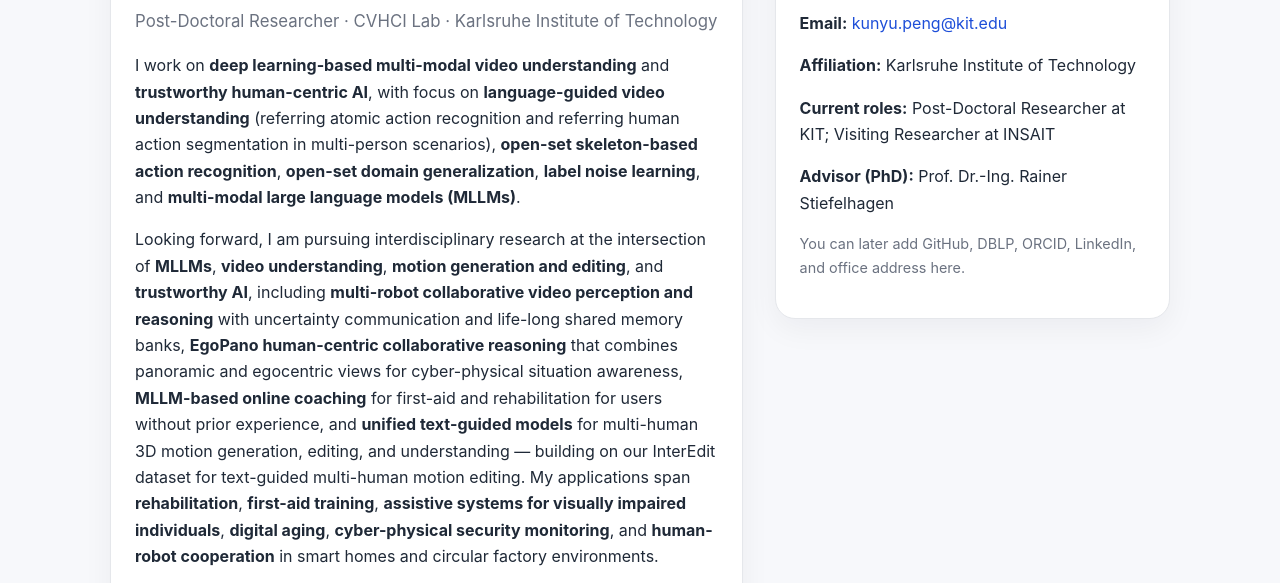
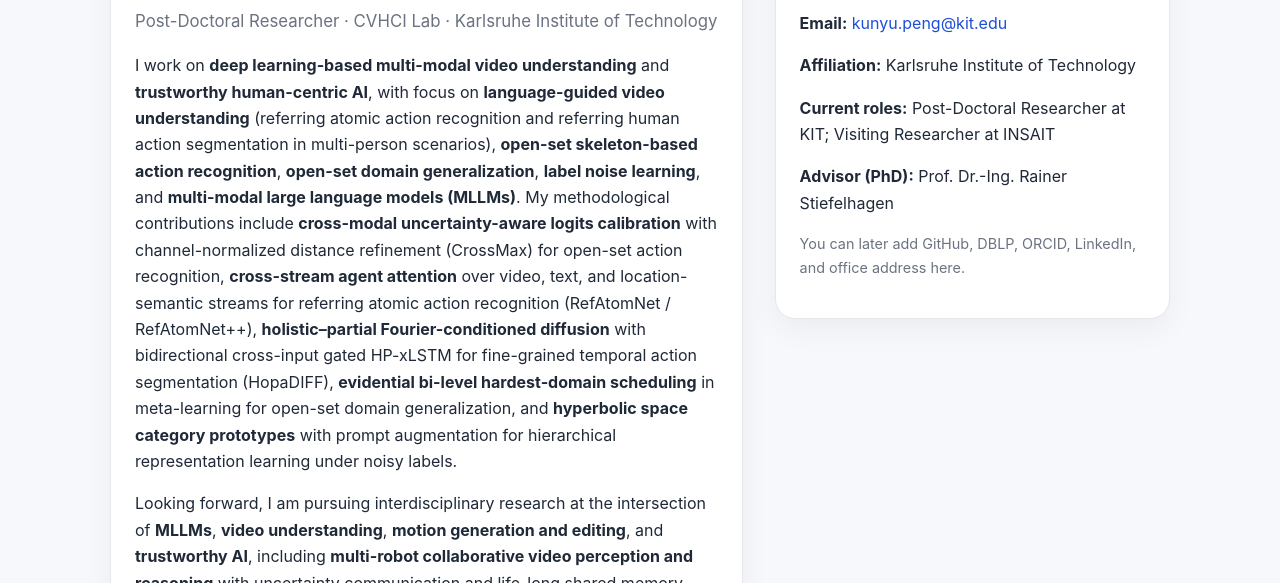
Before and after one commit to KPeng9510/KPeng9510.github.io, a plain HTML site: page index.html in a window 1280 px wide. Shown: the part 183-766 px from the top of the page. Drawn offline with Linux system fonts and the light colour scheme.

Commit message:
Update methodological contributions in index.html

```diff
--- a/index.html
+++ b/index.html
@@ -391,6 +391,16 @@
             multi-person scenarios), <strong>open-set skeleton-based action recognition</strong>,
             <strong>open-set domain generalization</strong>, <strong>label noise learning</strong>,
             and <strong>multi-modal large language models (MLLMs)</strong>.
+            My methodological contributions include
+            <strong>cross-modal uncertainty-aware logits calibration</strong> with
+            channel-normalized distance refinement (CrossMax) for open-set action recognition,
+            <strong>cross-stream agent attention</strong> over video, text, and location-semantic
+            streams for referring atomic action recognition (RefAtomNet / RefAtomNet++),
+            <strong>holistic–partial Fourier-conditioned diffusion</strong> with bidirectional
+            cross-input gated HP-xLSTM for fine-grained temporal action segmentation (HopaDIFF),
+            <strong>evidential bi-level hardest-domain scheduling</strong> in meta-learning for
+            open-set domain generalization, and <strong>hyperbolic space category prototypes</strong>
+            with prompt augmentation for hierarchical representation learning under noisy labels.
           </p>
           <p>
             Looking forward, I am pursuing interdisciplinary research at the intersection of
```
